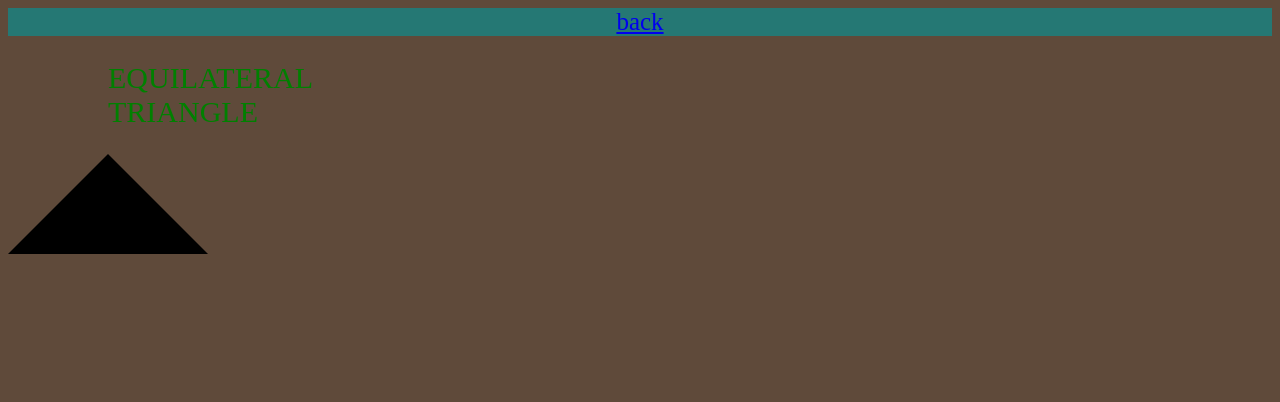
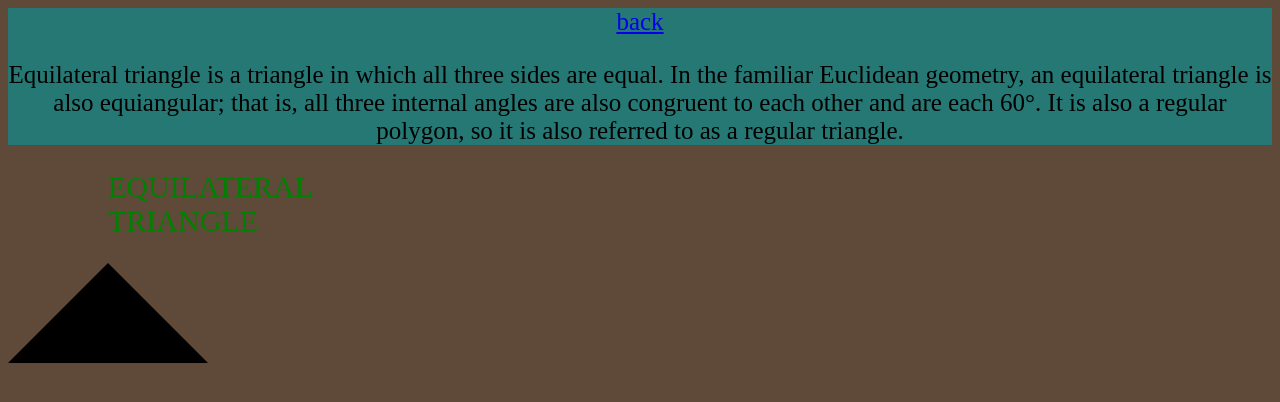
Before and after one commit to CarineIzere/TRIANGLE-TRACKER-PROJECT, a plain HTML site: page eqlter.html in a window 1280 px wide. Drawn offline with Linux system fonts and the light colour scheme.

Commit message:
paragraph

```diff
--- a/eqlter.html
+++ b/eqlter.html
@@ -8,9 +8,11 @@
     <body>
         <div align="center" style="background-color:#257874">
             <a href="index.html">back</a>
+            <p>Equilateral triangle is a triangle in which all three sides are equal. In the familiar Euclidean geometry, an equilateral triangle is also equiangular; that is, all three internal angles are also congruent to each other and are each 60°. It is also a regular polygon, so it is also referred to as a regular triangle.</p>
         </div>
         <div id="eqltr" align="center">
             <h2 align="left" style="margin-left=50px">Equilateral triangle</h2>
+
         </div>
     </body>
 </html>
```
